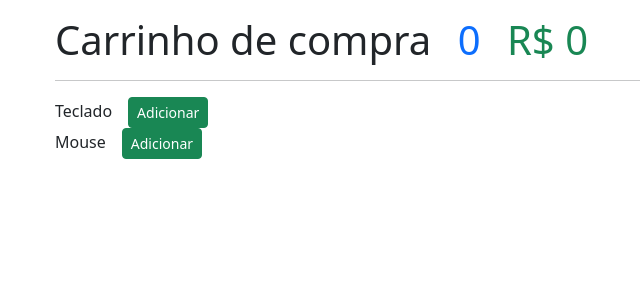
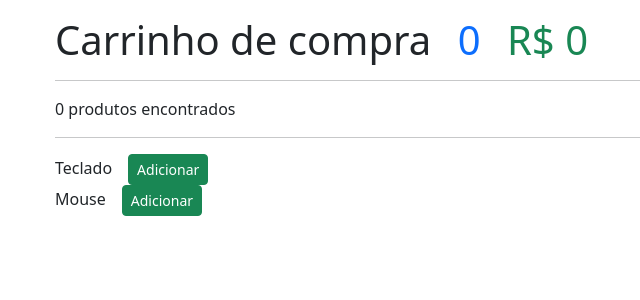
Before and after one commit to TalysonSoares/reactProject, a React (Create React App) app: page / in a window 1280 px wide. Shown: the top 300 px of the page, without its empty margins (27-667 px from the left). Built offline with nearby package versions, Linux system fonts and the light colour scheme; no server answers.

Commit message:
fazendo o fetch

```diff
--- a/src/App.js
+++ b/src/App.js
@@ -1,10 +1,17 @@
 import "bootstrap/dist/css/bootstrap.css";
-import Button from "./components/Button";
+// import Button from "./components/Button";
 import React from "react";
 
 export default function App () {
   const [items, setItems] = React.useState(0);
   const [amount, setAmout] = React.useState(0);
+  const [products, setProducts] = React.useState([]);
+
+  React.useEffect(() => {
+    fetch('http://192.168.3.112:8000/produtos')
+      .then(res => res.json())
+      .then(dados => setProducts(dados))
+  }, []);
 
   const add = (price) => {
     setItems(items + 1);
@@ -19,6 +26,8 @@ export default function App () {
        <span className="text-success ms-3">R$ {amount} </span>
       </h1>
 
+      <hr />
+        {products.length} produtos encontrados
       <hr />
 
       <div>
```
